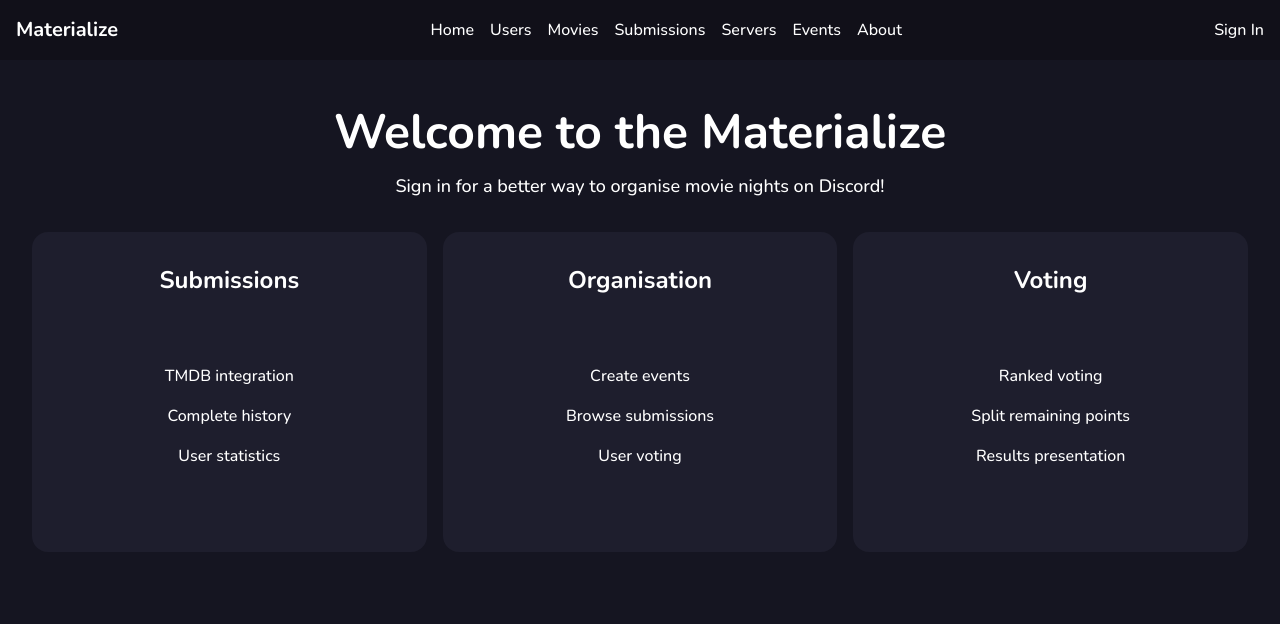
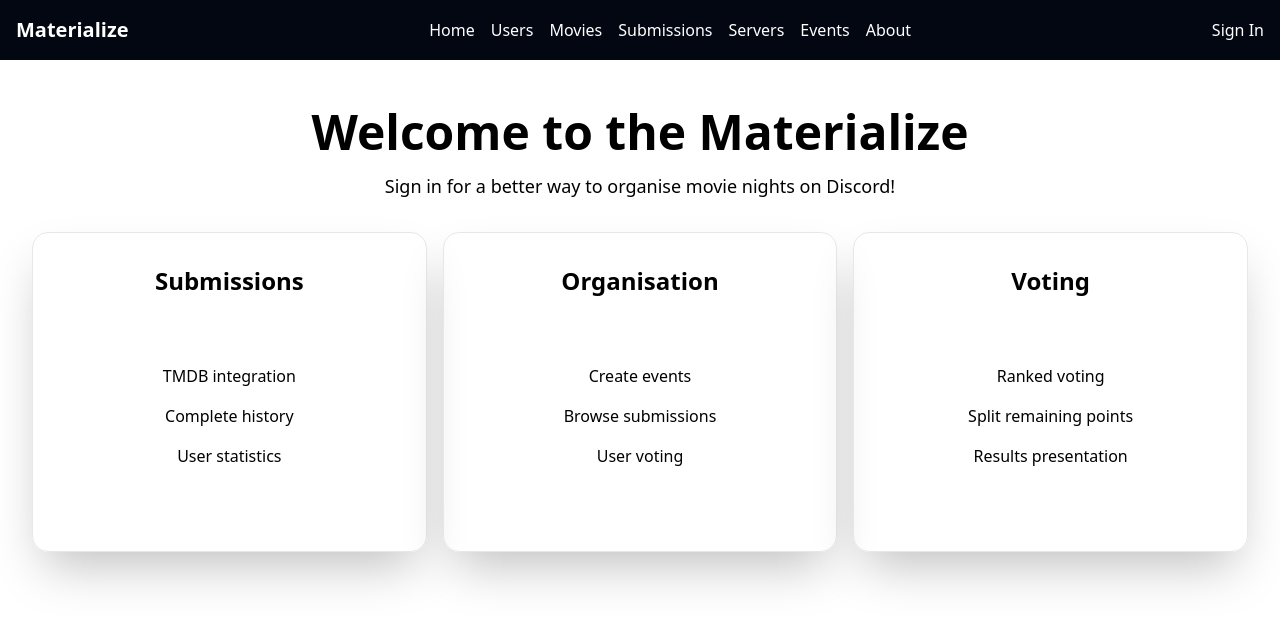
Before and after one commit to Howling-Techie/movie-night-frontend, a React (Vite) app: page / in a window 1280 px wide. Shown: the top 624 px of the page. Built offline with nearby package versions, Linux system fonts and the light colour scheme.

Commit message:
Removed styling

```diff
--- a/src/components/Navbar.tsx
+++ b/src/components/Navbar.tsx
@@ -9,7 +9,7 @@ const Navbar = () => {
     const navigate = useNavigate();
 
     return (
-        <nav className="bg-appbar-background p-4 flex justify-between items-center">
+        <nav className="bg-gray-950 text-white p-4 flex justify-between items-center">
             <div className="text-xl font-bold">Materialize</div>
             <div className="flex space-x-4">
                 <Link to="/" className="hover:text-text-secondary">
@@ -18,7 +18,7 @@ const Navbar = () => {
                 <Link to="/about" className="hover:text-text-secondary">
                     Users
                 </Link>
-                <Link to="/about" className="hover:text-text-secondary">
+                <Link to="/movies" className="hover:text-text-secondary">
                     Movies
                 </Link>
                 <Link to="/about" className="hover:text-text-secondary">
--- a/src/pages/Home.tsx
+++ b/src/pages/Home.tsx
@@ -8,7 +8,7 @@ const Home = () => {
             <div
                 className="w-full font-extrabold max-w-7xl justify-center grid grid-cols-2 md:grid-cols-3 gap-4">
                 <div
-                    className="col-span-1 rounded-2xl bg-surface text-center h-80 flex-col flex justify-evenly pb-4">
+                    className="col-span-1 rounded-2xl  text-center h-80 flex-col flex justify-evenly pb-4 border shadow-2xl">
                     <h3 className="text-2xl font-bold pt-8">Submissions</h3>
                     <div className="font-normal grow flex-col justify-center flex">
                         <div className="my-2">TMDB integration</div>
@@ -17,7 +17,7 @@ const Home = () => {
                     </div>
                 </div>
                 <div
-                    className="col-span-1 rounded-2xl bg-surface text-center h-80 flex-col flex justify-evenly pb-4">
+                    className="col-span-1 rounded-2xl text-center h-80 flex-col flex justify-evenly pb-4 border shadow-2xl">
                     <h3 className="text-2xl font-bold pt-8">Organisation</h3>
                     <div className="font-normal grow flex-col justify-center flex">
                         <div className="my-2">Create events</div>
@@ -26,7 +26,7 @@ const Home = () => {
                     </div>
                 </div>
                 <div
-                    className="col-span-2 md:col-span-1 rounded-2xl bg-surface text-center h-80 flex-col flex justify-evenly pb-4">
+                    className="col-span-2 md:col-span-1 rounded-2xl text-center h-80 flex-col flex justify-evenly pb-4 border shadow-2xl">
                     <h3 className="text-2xl font-bold pt-8">Voting</h3>
                     <div className="font-normal grow flex-col justify-center flex">
                         <div className="my-2">Ranked voting</div>
--- a/tailwind.config.ts
+++ b/tailwind.config.ts
@@ -8,58 +8,58 @@ export default {
         "./src/**/*.{js,ts,jsx,tsx}"
     ],
     theme: {
-        colors: {
-            "black": "#27272fff",
-            "white": "#bdbdbd",
-            "primary": "#594ae2ff",
-            "primary-text": "#ffffffff",
-            "primary-darken": "#3e2cdd",
-            "primary-lighten": "#766ae7",
-            "secondary": "#ff4081ff",
-            "secondary-text": "#ffffffff",
-            "secondary-darken": "#ff1f69",
-            "secondary-lighten": "#ff6699",
-            "tertiary": "#1ec8a5ff",
-            "tertiary-text": "#ffffffff",
-            "info": "#2196f3ff",
-            "info-text": "#ffffffff",
-            "info-darken": "#0c80df",
-            "info-lighten": "#47a7f5",
-            "success": "#00c853ff",
-            "success-text": "#ffffffff",
-            "success-darken": "#00a344",
-            "success-lighten": "#00eb62",
-            "warning": "#ff9800ff",
-            "warning-text": "#ffffffff",
-            "warning-darken": "#d68100",
-            "warning-lighten": "#ffa724",
-            "error": "#f44336ff",
-            "error-text": "#ffffffff",
-            "error-darken": "#f21c0d",
-            "error-lighten": "#f66055",
-            "dark": "#111019ff",
-            "dark-text": "#ffffffff",
-            "dark-darken": "#020203",
-            "dark-lighten": "#222032",
-            "text-primary": "#ffffffff",
-            "text-secondary": "#92929fff",
-            "text-disabled": "#ffffff33",
-            "action-default": "#92929fff",
-            "action-disabled": "#00000042",
-            "action-disabled-background": "#ffffff1e",
-            "surface": "#1e1e2dff",
-            "background": "#151521ff",
-            "background-grey": "#1a1a27ff",
-            "drawer-background": "#151521ff",
-            "drawer-text": "#92929fff",
-            "drawer-icon": "#92929fff",
-            "appbar-background": "#111019ff",
-            "appbar-text": "#92929fff",
-            "lines-default": "#0000001e",
-        },
-        fontFamily: {
-            sans: ['Nunito', 'sans-serif'],
-        },
+        // colors: {
+        //     "black": "#27272fff",
+        //     "white": "#bdbdbd",
+        //     "primary": "#594ae2ff",
+        //     "primary-text": "#ffffffff",
+        //     "primary-darken": "#3e2cdd",
+        //     "primary-lighten": "#766ae7",
+        //     "secondary": "#ff4081ff",
+        //     "secondary-text": "#ffffffff",
+        //     "secondary-darken": "#ff1f69",
+        //     "secondary-lighten": "#ff6699",
+        //     "tertiary": "#1ec8a5ff",
+        //     "tertiary-text": "#ffffffff",
+        //     "info": "#2196f3ff",
+        //     "info-text": "#ffffffff",
+        //     "info-darken": "#0c80df",
+        //     "info-lighten": "#47a7f5",
+        //     "success": "#00c853ff",
+        //     "success-text": "#ffffffff",
+        //     "success-darken": "#00a344",
+        //     "success-lighten": "#00eb62",
+        //     "warning": "#ff9800ff",
+        //     "warning-text": "#ffffffff",
+        //     "warning-darken": "#d68100",
+        //     "warning-lighten": "#ffa724",
+        //     "error": "#f44336ff",
+        //     "error-text": "#ffffffff",
+        //     "error-darken": "#f21c0d",
+        //     "error-lighten": "#f66055",
+        //     "dark": "#111019ff",
+        //     "dark-text": "#ffffffff",
+        //     "dark-darken": "#020203",
+        //     "dark-lighten": "#222032",
+        //     "text-primary": "#ffffffff",
+        //     "text-secondary": "#92929fff",
+        //     "text-disabled": "#ffffff33",
+        //     "action-default": "#92929fff",
+        //     "action-disabled": "#00000042",
+        //     "action-disabled-background": "#ffffff1e",
+        //     "surface": "#1e1e2dff",
+        //     "background": "#151521ff",
+        //     "background-grey": "#1a1a27ff",
+        //     "drawer-background": "#151521ff",
+        //     "drawer-text": "#92929fff",
+        //     "drawer-icon": "#92929fff",
+        //     "appbar-background": "#111019ff",
+        //     "appbar-text": "#92929fff",
+        //     "lines-default": "#0000001e",
+        // },
+        // fontFamily: {
+        //     sans: ['Nunito', 'sans-serif'],
+        // },
         extend: {},
     },
     plugins: [],
```
